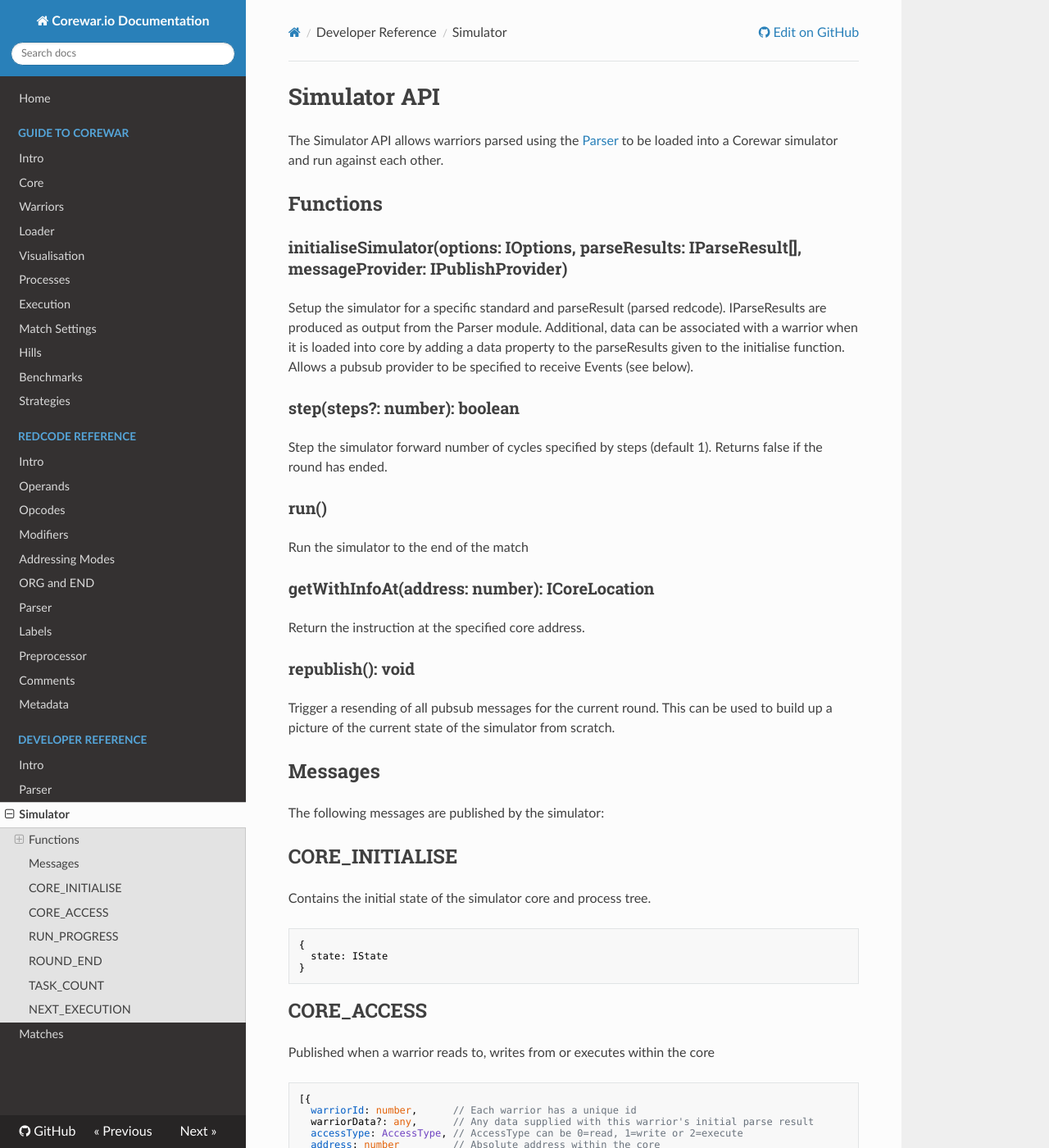
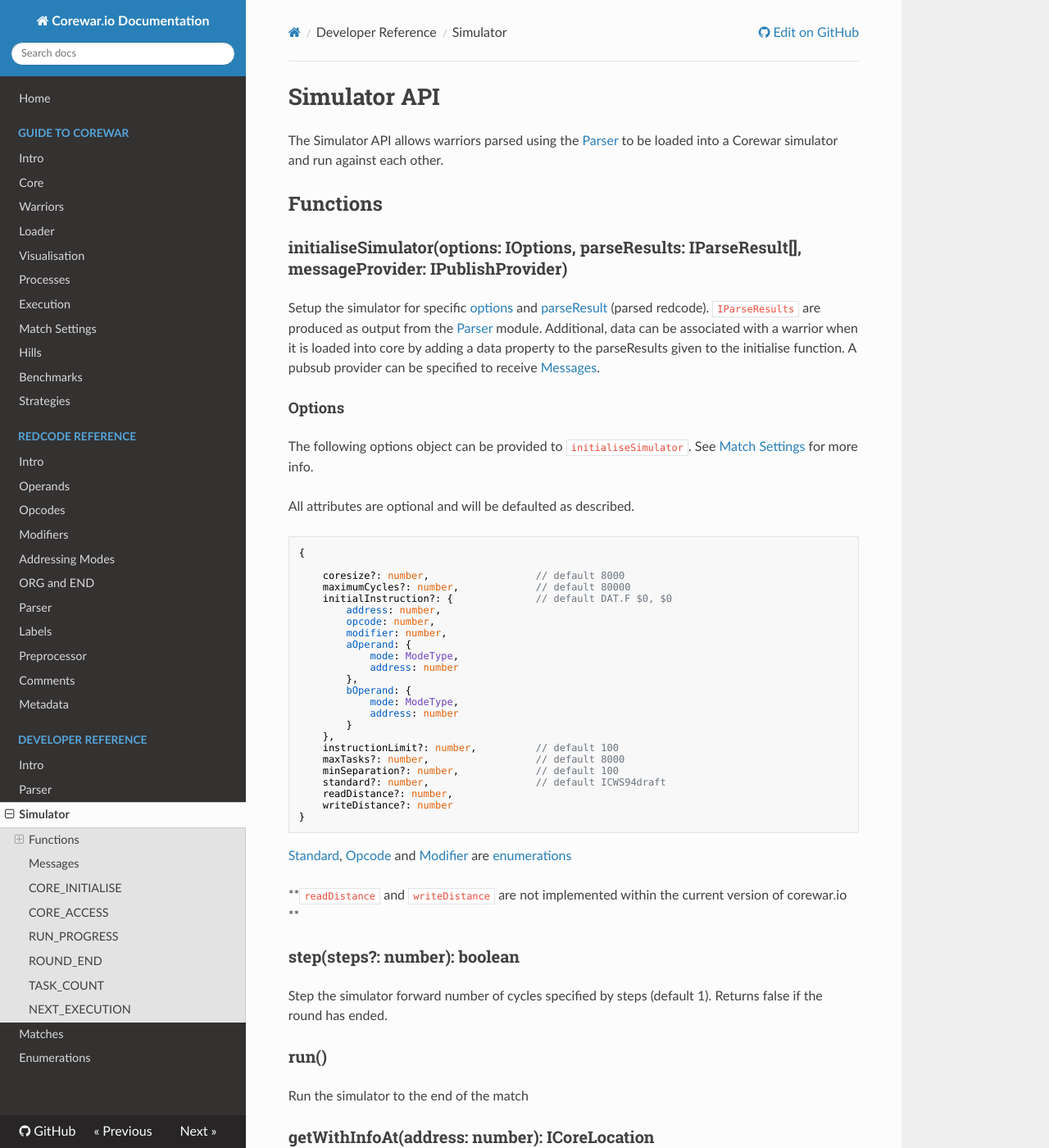
Before and after one commit to corewar/corewar.io, an MkDocs documentation site: the page built from docs/developer/simulator.md, in a window 1280 px wide and 1400 px high. Shown: the whole window at 82% size. Built offline with MkDocs 1.6.1, drawn with Linux system fonts in a browser that asks for light colours; nearby versions of some CDN libraries; old or Windows-style settings are respelled for this version of MkDocs.

Commit message:
Added enumerations

````diff
--- a/docs/developer/simulator.md
+++ b/docs/developer/simulator.md
@@ -6,10 +6,47 @@ The Simulator API allows warriors parsed using the [Parser](./parser) to be load
 
 ### initialiseSimulator(options: IOptions, parseResults: IParseResult[], messageProvider: IPublishProvider)
 
-Setup the simulator for a specific standard and parseResult (parsed redcode).
-IParseResults are produced as output from the Parser module.
+Setup the simulator for specific [options](#options) and [parseResult](./parser#parseredcode-string-iparseresult) (parsed redcode).
+`IParseResults` are produced as output from the [Parser](./parser) module.
 Additional, data can be associated with a warrior when it is loaded into core by adding a data property to the parseResults given to the initialise function.
-Allows a pubsub provider to be specified to receive Events (see below).
+A pubsub provider can be specified to receive [Messages](#messages).
+
+#### Options
+
+The following options object can be provided to `initialiseSimulator`. See [Match Settings](../corewar/match_settings) for more info.
+
+All attributes are optional and will be defaulted as described.
+
+```
+{
+
+    coresize?: number,                  // default 8000
+    maximumCycles?: number,             // default 80000
+    initialInstruction?: {              // default DAT.F $0, $0
+        address: number,
+        opcode: number,
+        modifier: number,
+        aOperand: {
+            mode: ModeType,
+            address: number
+        },
+        bOperand: {
+            mode: ModeType,
+            address: number
+        }
+    },
+    instructionLimit?: number,          // default 100
+    maxTasks?: number,                  // default 8000
+    minSeparation?: number,             // default 100
+    standard?: number,                  // default ICWS94draft
+    readDistance?: number,
+    writeDistance?: number
+}
+```
+
+[Standard](./enumerations#standard), [Opcode](./enumerations#opcode) and [Modifier](./enumerations#modifier) are [enumerations](./enumerations)
+
+**`readDistance` and `writeDistance` are not implemented within the current version of corewar.io **
 
 ### step(steps?: number): boolean
 
--- a/mkdocs.yml
+++ b/mkdocs.yml
@@ -31,4 +31,5 @@ pages:
    - Parser: developer/parser.md
    - Simulator: developer/simulator.md
    - Matches: developer/matches.md
+   - Enumerations: developer/enumerations.md
 theme: readthedocs
````
Also changed, not shown: docs/developer/enumerations.md (added, +118 -0 lines), docs/developer/parser.md (+2 -26 lines).
